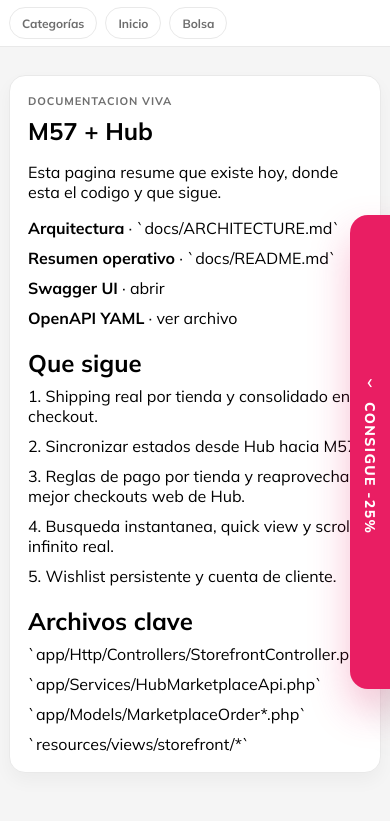
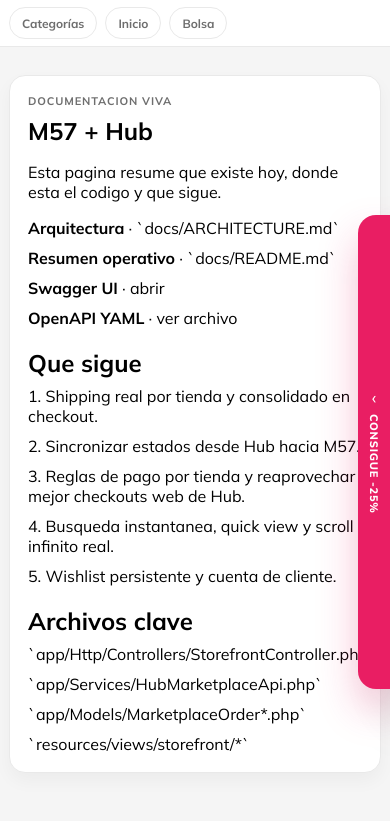
Before and after one commit to itaassaas/m57, a Laravel app: page /docs in a window 390 px wide. Shown: the part 137-958 px from the top of the page. Run offline with Laravel 12, Linux system fonts and the light colour scheme; some libraries are stand-ins or nearby versions.

Commit message:
Update layout.blade.php

```diff
--- a/resources/views/storefront/layout.blade.php
+++ b/resources/views/storefront/layout.blade.php
@@ -2001,7 +2001,7 @@
                 padding-top: 6px;
             }
             .slide-drawer {
-                --drawer-tab-width: 40px;
+                --drawer-tab-width: 32px;
                 --drawer-panel-width: min(320px, calc(100vw - 18px - var(--drawer-tab-width)));
                 top: auto;
                 bottom: 18px;
@@ -2016,6 +2016,15 @@
             }
             .slide-drawer-tab {
                 border-radius: 18px 0 0 18px;
+                padding: 10px 0;
+                gap: 7px;
+            }
+            .slide-drawer-tab-text {
+                font-size: 11px;
+                letter-spacing: .07em;
+            }
+            .slide-drawer-tab-arrow {
+                font-size: 18px;
             }
             .cookie-settings-trigger {
                 left: 12px;
```
